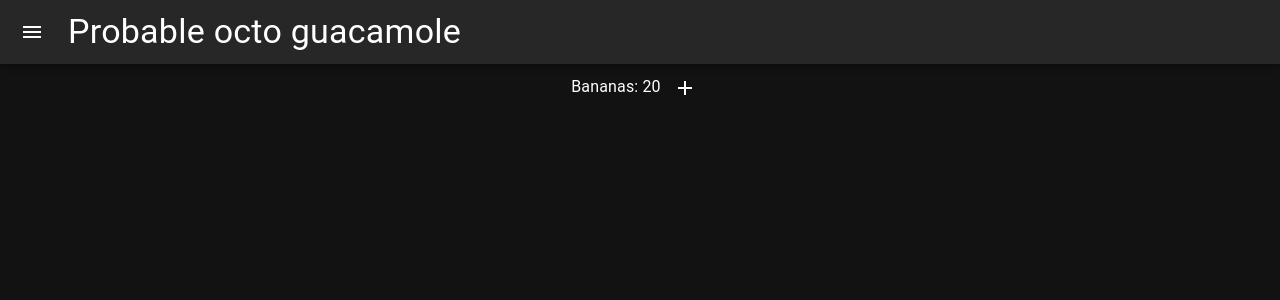
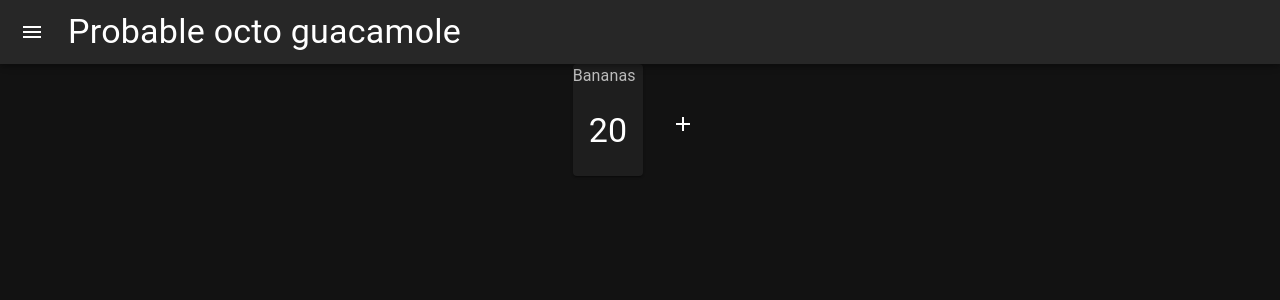
Before and after one commit to c-grattan/probable-octo-guacamole, a React (Create React App) app: page / in a window 1280 px wide. Shown: the top 300 px of the page. Built offline with nearby package versions, Linux system fonts and the light colour scheme.

Commit message:
Add sample inventory displaying

```diff
--- a/src/components/Content.tsx
+++ b/src/components/Content.tsx
@@ -5,6 +5,7 @@ import Add from "@mui/icons-material/Add"
 import { useState } from "react";
 import { InventoryDialog } from "./InventoryDialog";
 import { Item } from "./inventory/Item";
+import { ItemPanel } from "./inventory/ItemPanel";
 
 export const Content = () => {
 	const [invDialogOpen, setInvDialogOpen] = useState(false);
@@ -18,16 +19,24 @@ export const Content = () => {
 	return <>
 		<Grid container spacing={2}
 						justifyContent="center"
-						alignContent="center">
+						alignContent="center"
+		>
+			{
+				inventory.map((item) => {
+					return (<>
+						<Grid item spacing={1}>
+							<ItemPanel item={item} />
+						</Grid>
+					</>);
+				})
+			}
 			<Grid item spacing={1}>
-				{
-					inventory.map((item) => {
-						return item.name + ": " + item.count;
-					})
-				}
 				<IconButton size="large"
-							onClick={toggleInvDialog}>
-				<Add /></IconButton>
+							onClick={toggleInvDialog}
+							style={{marginTop:"75%"}}
+				>
+					<Add />
+				</IconButton>
 			</Grid>
 		</Grid>
 
--- a/src/components/inventory/ItemPanel.tsx
+++ b/src/components/inventory/ItemPanel.tsx
@@ -1,3 +1,4 @@
+import { Card, CardContent, CardHeader, Typography } from "@mui/material";
 import { Item } from "./Item"
 
 type IPProps = {
@@ -6,8 +7,18 @@ type IPProps = {
 
 export const ItemPanel = ({item}: IPProps) => {
 	return (
-		<div>
-			{item.name}
-		</div>
+		<Card>
+			<Typography
+				color="text.secondary"
+				gutterBottom
+			>
+				{item.name}
+			</Typography>
+			<CardContent>
+				<Typography variant="h4" component="div">
+					{item.count}
+				</Typography>
+			</CardContent>
+		</Card>
 	);
 }
```
